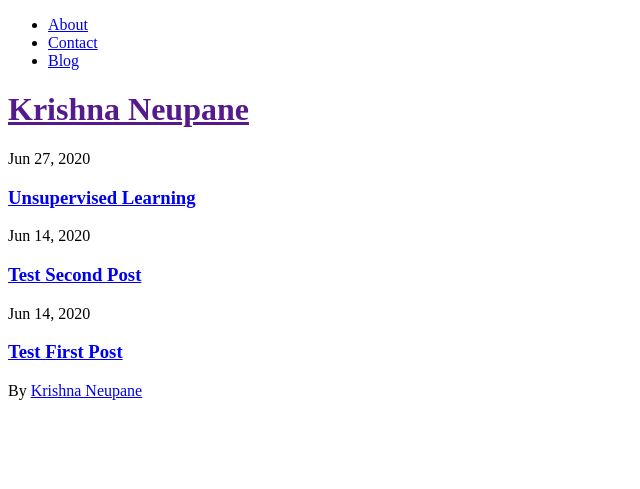
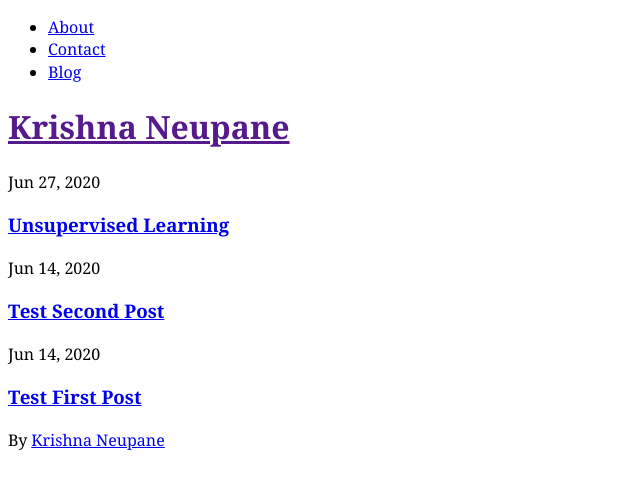
Before and after one commit to krishpn/krishpn.github.io, a Jekyll site: the page built from index.html, in a window 1280 px wide. Shown: the top 489 px of the page, without its empty margins (0-640 px from the left). Built offline with Jekyll 4.4.1, drawn with Linux system fonts in a browser that asks for light colours; some web fonts are replaced.

Commit message:
error from the previous build rectified

```diff
--- a/_includes/head.html
+++ b/_includes/head.html
@@ -5,7 +5,7 @@
 
 	<title>{% if page.title %}{{ page.title }}{% else %}{{ site.title }}{% endif %}</title>
 
-	<link rel="stylesheet" href="{{ "/css/main.css" | prepend: site.baseurl }}>
+	<link rel="stylesheet" href="{{site.baseurl}}/css/main.css">
 	<link rel="canonical" href="{{ page.url | replace:'index.html','' | prepend: site.baseurl | prepend: site.url }}">
 	<link href='https://fonts.googleapis.com/css?family=Open+Sans:400,300,700,800,600' rel='stylesheet' type='text/css'>
 	<link href='https://fonts.googleapis.com/css?family=Muli:400,300' rel='stylesheet' type='text/css'>
```
